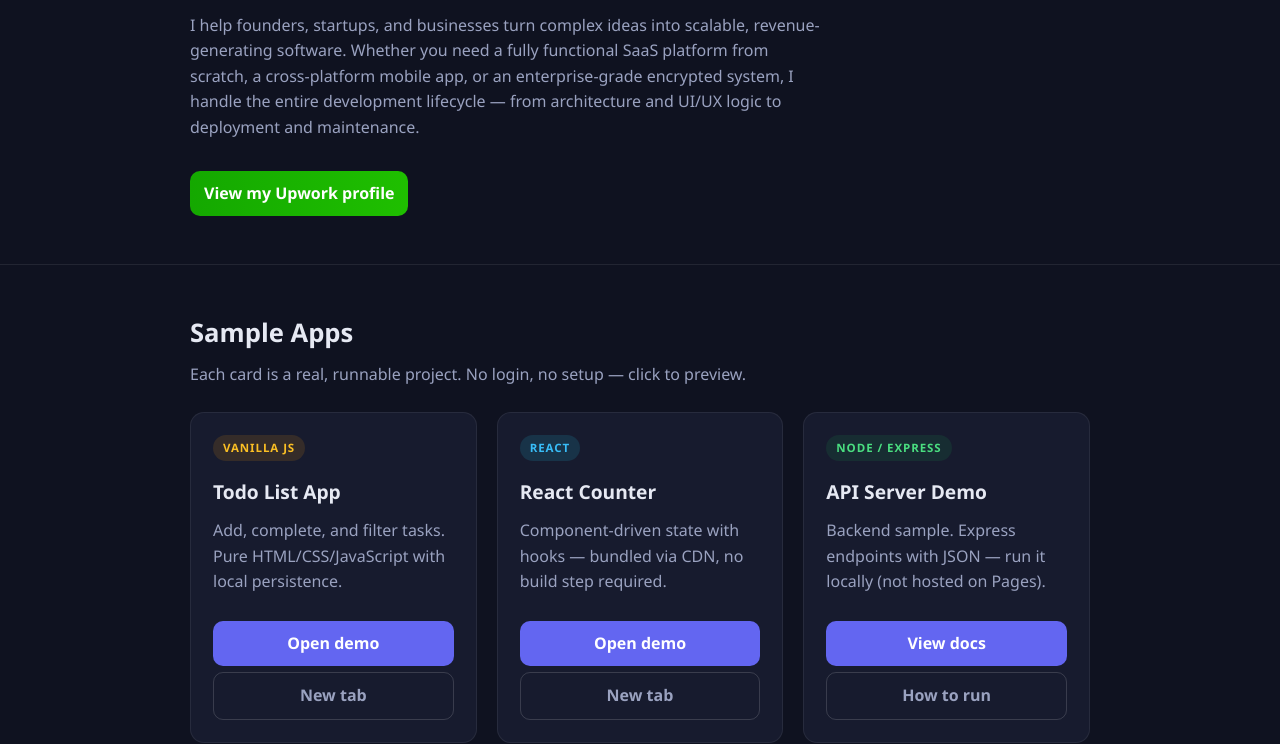
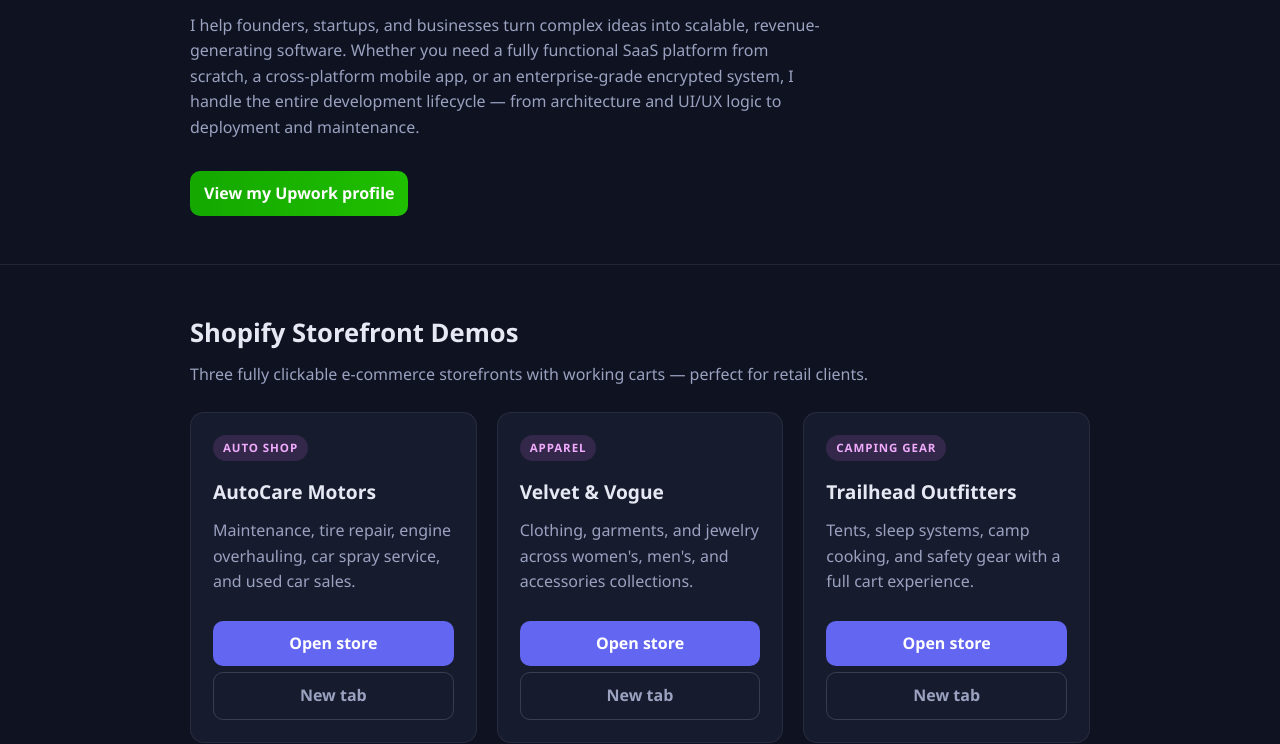
Before and after one commit to nkabeinvestment/nkabedevos, a plain HTML site: page index.html in a window 1280 px wide. Shown: the part 222-966 px from the top of the page. Drawn offline with Linux system fonts and the light colour scheme.

Commit message:
Remove sample apps from portfolio page

```diff
--- a/index.html
+++ b/index.html
@@ -23,38 +23,7 @@
   </header>
 
   <main>
-    <section class="container" id="projects">
-      <h2>Sample Apps</h2>
-      <p class="muted">Each card is a real, runnable project. No login, no setup — click to preview.</p>
-
-      <div class="cards">
-        <article class="card">
-          <div class="card-badge vanilla">Vanilla JS</div>
-          <h3>Todo List App</h3>
-          <p>Add, complete, and filter tasks. Pure HTML/CSS/JavaScript with local persistence.</p>
-          <a class="btn" href="apps/vanilla-todo/index.html">Open demo</a>
-          <a class="btn ghost" href="apps/vanilla-todo/index.html" target="_blank" rel="noopener">New tab</a>
-        </article>
-
-        <article class="card">
-          <div class="card-badge react">React</div>
-          <h3>React Counter</h3>
-          <p>Component-driven state with hooks — bundled via CDN, no build step required.</p>
-          <a class="btn" href="apps/react-counter/index.html">Open demo</a>
-          <a class="btn ghost" href="apps/react-counter/index.html" target="_blank" rel="noopener">New tab</a>
-        </article>
-
-        <article class="card">
-          <div class="card-badge node">Node / Express</div>
-          <h3>API Server Demo</h3>
-          <p>Backend sample. Express endpoints with JSON — run it locally (not hosted on Pages).</p>
-          <a class="btn" href="api-demo/README.md">View docs</a>
-          <a class="btn ghost" href="#api" data-scroll>How to run</a>
-        </article>
-      </div>
-    </section>
-
-    <section class="container" id="stores" style="margin-top: 56px;">
+    <section class="container" id="stores">
       <h2>Shopify Storefront Demos</h2>
       <p class="muted">Three fully clickable e-commerce storefronts with working carts — perfect for retail clients.</p>
 
```
